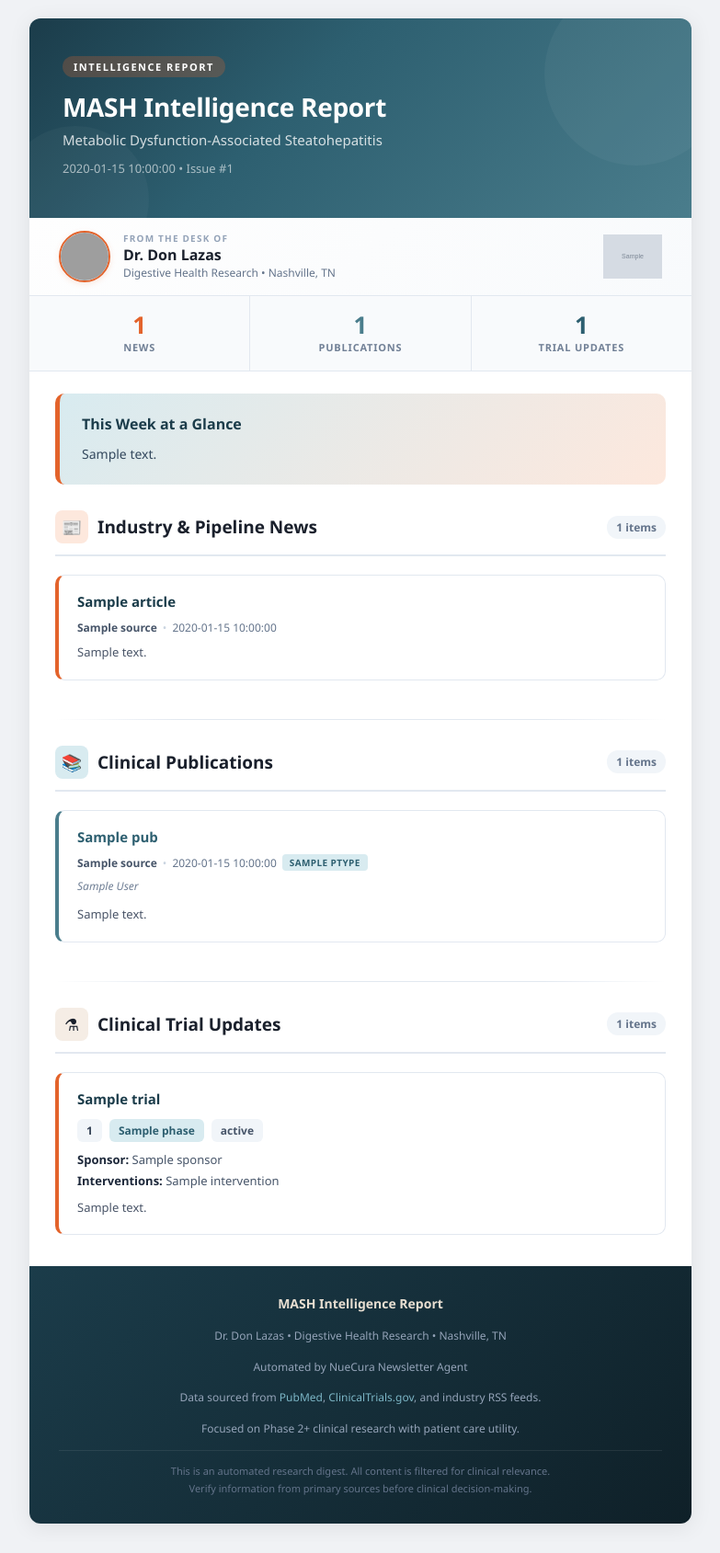
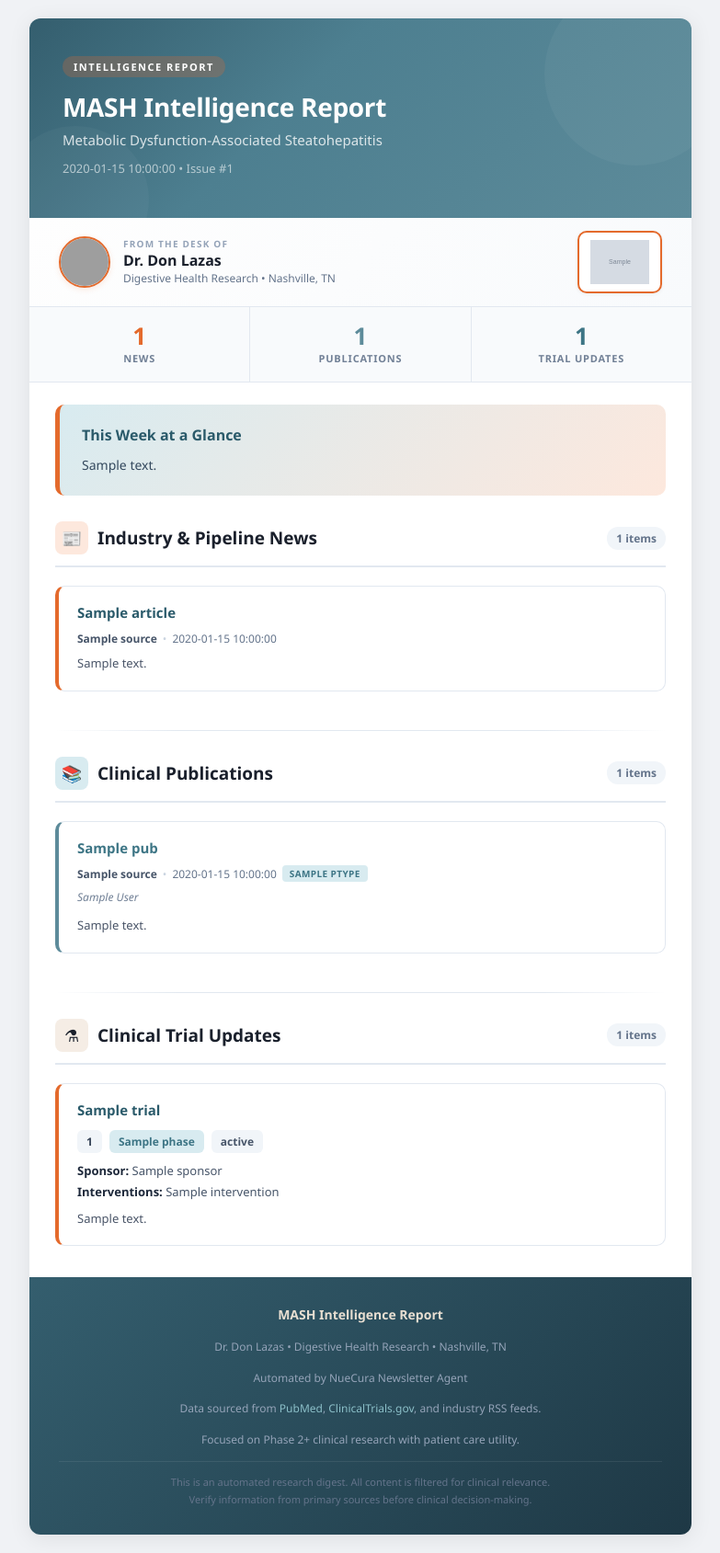
Before and after one commit to don427/MASH-Newsletter-, a Python web app: template templates/newsletter.html in a window 1280 px wide. Shown: the whole page at 92% size, without its empty margins (248-1031 px from the left). Before the commit the page ends 1657 px from the top, so only its background shows below. Run offline with Jinja, Linux system fonts and the light colour scheme; the template is opened without the code that fills it: most values are stand-ins (such as "Sample title", 1, 10 or a date in 2020); grey boxes marked "Sample" are stand-in pictures; grey boxes are pictures that could not be loaded.

Commit message:
Logo hot button, Akero/efruxifermin coverage, color scheme refinement
- Style DHR logo as a clickable button with orange border and hover effect
- Add Akero/Novo Nordisk efruxifermin news item covering SYNCHRONY Phase 3 program
- Shift color palette to better match DHR logo: lighter teal gradient (#345E6E→#5D8B9A),
  warmer orange (#E46A2C), updated accent and text colors throughout

https://claude.ai/code/session_01CS3oPrMRuPKyx8ds8uWoWE

```diff
--- a/templates/newsletter.html
+++ b/templates/newsletter.html
@@ -27,7 +27,7 @@
 
   /* Header — DHR teal palette */
   .header {
-    background: linear-gradient(135deg, #1B3C4A 0%, #2D5F70 40%, #4A7D8C 100%);
+    background: linear-gradient(135deg, #345E6E 0%, #4D7F90 40%, #5D8B9A 100%);
     color: #ffffff;
     padding: 40px 36px 32px;
     position: relative;
@@ -55,7 +55,7 @@
   }
   .header-label {
     display: inline-block;
-    background: rgba(227,99,43,0.25);
+    background: rgba(228,106,44,0.25);
     color: #ffffff;
     font-size: 11px;
     font-weight: 700;
@@ -101,8 +101,8 @@
     height: 56px;
     border-radius: 50%;
     object-fit: cover;
-    border: 2px solid #E3632B;
-    box-shadow: 0 2px 6px rgba(227,99,43,0.15);
+    border: 2px solid #E46A2C;
+    box-shadow: 0 2px 6px rgba(228,106,44,0.15);
     flex-shrink: 0;
   }
   .desk-info {
@@ -134,6 +134,19 @@
     flex-shrink: 0;
     margin-left: auto;
     text-decoration: none;
+    background: #ffffff;
+    border: 2px solid #E46A2C;
+    border-radius: 10px;
+    padding: 8px 12px;
+    transition: all 0.2s ease;
+    box-shadow: 0 1px 4px rgba(0,0,0,0.06);
+    cursor: pointer;
+  }
+  .desk-logo-link:hover {
+    background: #FDE8DD;
+    border-color: #C55A25;
+    box-shadow: 0 3px 10px rgba(228,106,44,0.2);
+    transform: translateY(-1px);
   }
   .desk-logo {
     height: 48px;
@@ -169,9 +182,9 @@
     letter-spacing: 0.8px;
     color: #718096;
   }
-  .stat-news .stat-number { color: #E3632B; }
-  .stat-pubs .stat-number { color: #4A7D8C; }
-  .stat-trials .stat-number { color: #2D5F70; }
+  .stat-news .stat-number { color: #E46A2C; }
+  .stat-pubs .stat-number { color: #5D8B9A; }
+  .stat-trials .stat-number { color: #3D7585; }
 
   /* Summary */
   .summary-box {
@@ -179,13 +192,13 @@
     background: linear-gradient(135deg, #D8EBF0 0%, #FDE8DD 100%);
     border-radius: 10px;
     padding: 22px 24px;
-    border-left: 5px solid #E3632B;
+    border-left: 5px solid #E46A2C;
   }
   .summary-box h2 {
     margin: 0 0 10px 0;
     font-size: 16px;
     font-weight: 700;
-    color: #1B3C4A;
+    color: #2A5A6A;
     display: flex;
     align-items: center;
     gap: 8px;
@@ -247,7 +260,7 @@
     margin-bottom: 14px;
     background: #ffffff;
     transition: all 0.2s ease;
-    border-left: 4px solid #E3632B;
+    border-left: 4px solid #E46A2C;
   }
   .news-card:hover {
     box-shadow: 0 4px 12px rgba(0,0,0,0.06);
@@ -260,11 +273,11 @@
     line-height: 1.45;
   }
   .news-card h3 a {
-    color: #1B3C4A;
+    color: #2A5A6A;
     text-decoration: none;
   }
   .news-card h3 a:hover {
-    color: #2D5F70;
+    color: #3D7585;
     text-decoration: underline;
   }
 
@@ -275,7 +288,7 @@
     padding: 18px 20px;
     margin-bottom: 14px;
     background: #ffffff;
-    border-left: 4px solid #4A7D8C;
+    border-left: 4px solid #5D8B9A;
     transition: all 0.2s ease;
   }
   .pub-card:hover {
@@ -289,7 +302,7 @@
     line-height: 1.45;
   }
   .pub-card h3 a {
-    color: #2D5F70;
+    color: #3D7585;
     text-decoration: none;
   }
   .pub-card h3 a:hover {
@@ -324,11 +337,11 @@
   }
   .badge-type {
     background: #D8EBF0;
-    color: #2D5F70;
+    color: #3D7585;
   }
   .badge-rct {
     background: #FDE8DD;
-    color: #C05020;
+    color: #C55A25;
   }
 
   .desc {
@@ -351,7 +364,7 @@
     padding: 18px 20px;
     margin-bottom: 14px;
     background: #ffffff;
-    border-left: 4px solid #E3632B;
+    border-left: 4px solid #E46A2C;
     transition: all 0.2s ease;
   }
   .trial-card:hover {
@@ -365,7 +378,7 @@
     line-height: 1.45;
   }
   .trial-card h3 a {
-    color: #1B3C4A;
+    color: #2A5A6A;
     text-decoration: none;
   }
   .trial-card h3 a:hover {
@@ -392,7 +405,7 @@
   }
   .tag-phase {
     background: #D8EBF0;
-    color: #2D5F70;
+    color: #3D7585;
   }
   .status-badge {
     display: inline-flex;
@@ -447,7 +460,7 @@
 
   /* Footer — dark teal */
   .footer {
-    background: linear-gradient(135deg, #1B3C4A 0%, #0F2028 100%);
+    background: linear-gradient(135deg, #345E6E 0%, #1E3845 100%);
     color: #94a3b8;
     text-align: center;
     padding: 28px 32px;
@@ -461,7 +474,7 @@
     margin-bottom: 8px;
   }
   .footer a {
-    color: #7BB5C5;
+    color: #8BBFC8;
     text-decoration: none;
   }
   .footer a:hover {
@@ -493,6 +506,7 @@
     .desk-photo { width: 44px; height: 44px; }
     .desk-name { font-size: 14px; }
     .desk-logo { height: 36px; max-width: 120px; }
+    .desk-logo-link { padding: 6px 8px; border-radius: 8px; }
   }
 </style>
 </head>
```
Also changed, not shown: src/web_search_fetcher.py (+16 -0 lines).
